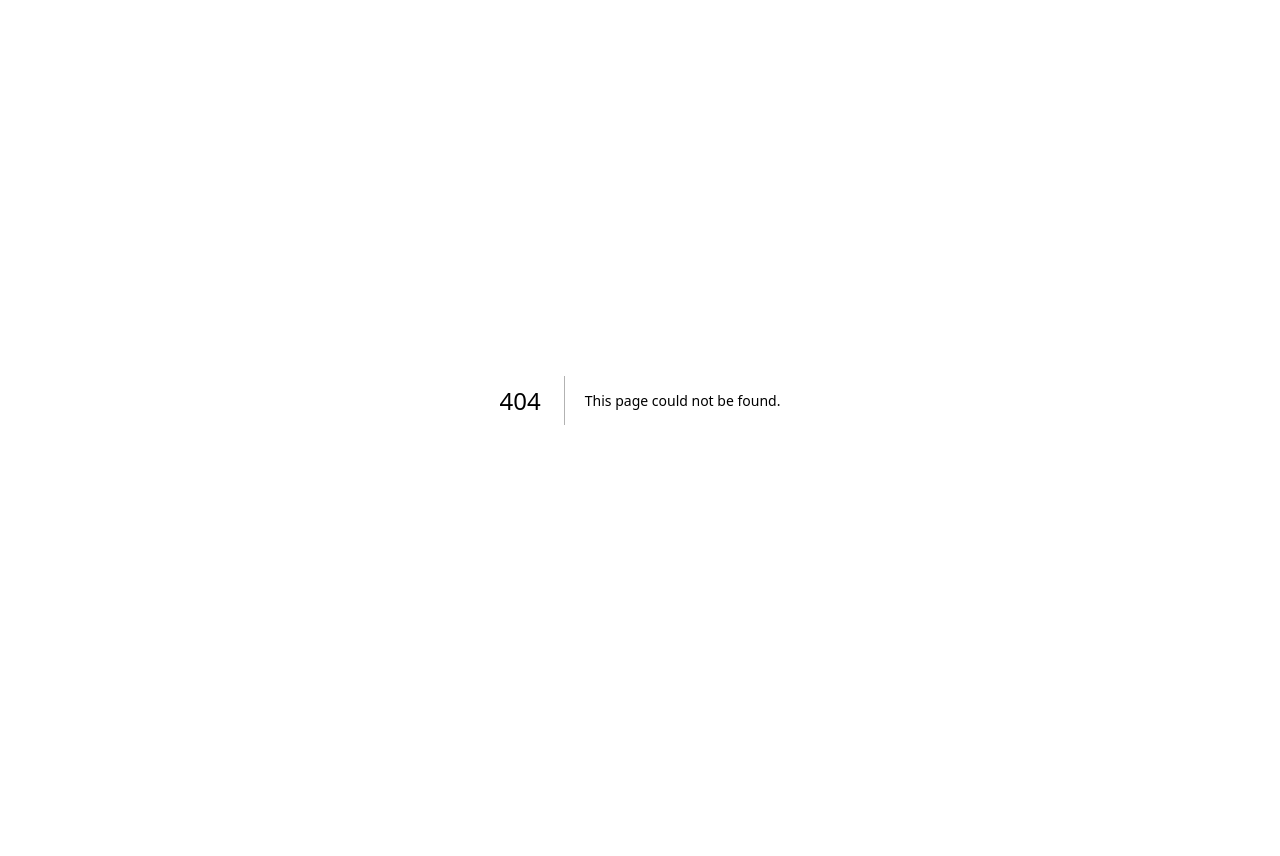
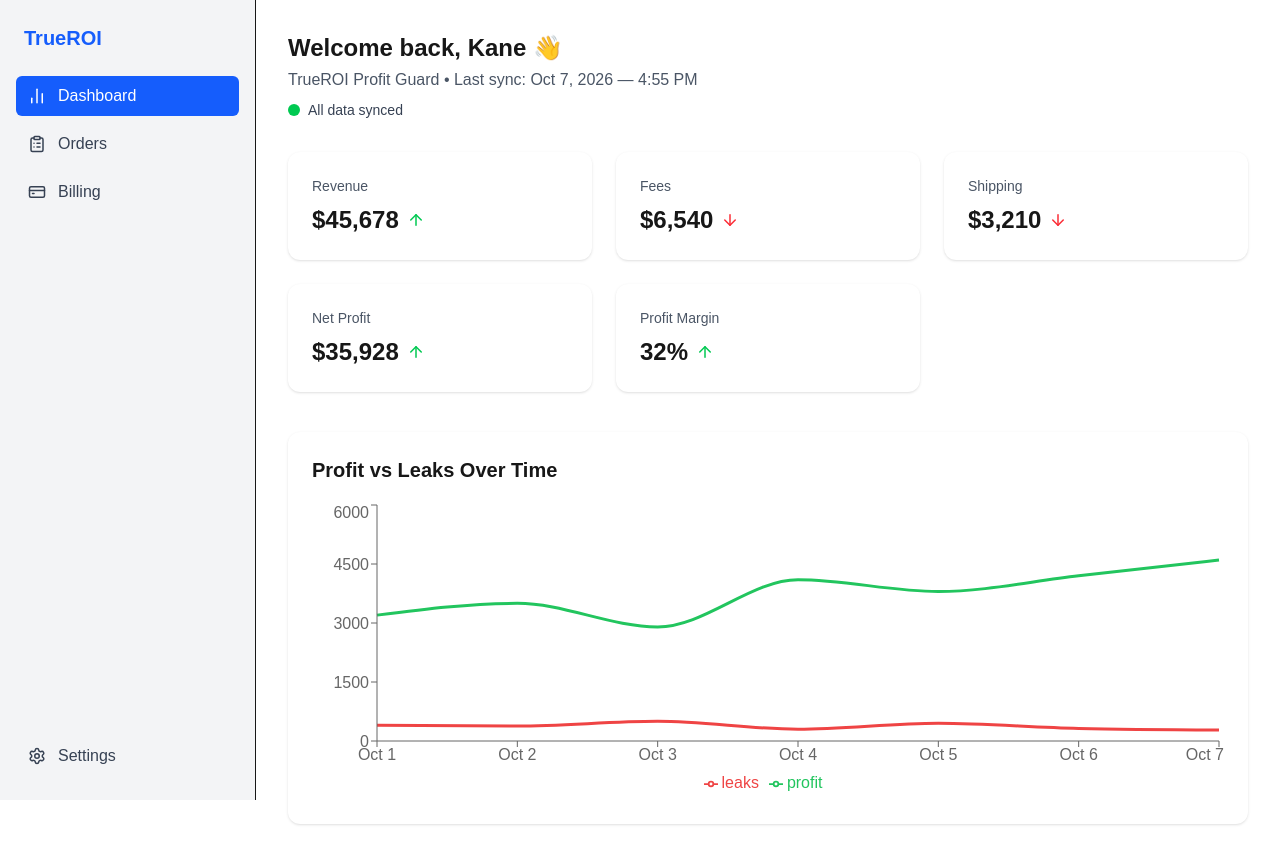
Before and after one commit to TrueROI/trueroi-frontend, a Next.js app: page /dashboard in a window 1280 px wide. Before the commit this address had no page. Before the commit the page ends 800 px from the top, so only its background shows below. Built offline with nearby package versions, Linux system fonts and the light colour scheme.

Commit message:
Added dashboard layout, sidebar, greeting, metric cards, and chart

```diff
--- /dev/null
+++ b/app/TestConnection.tsx
@@ -0,0 +1,24 @@
+"use client";
+
+export default function TestConnection() {
+  const testBackend = async () => {
+    const res = await fetch(`${process.env.NEXT_PUBLIC_API_URL}/api/auth/register`, {
+      method: "POST",
+      headers: { "Content-Type": "application/json" },
+      body: JSON.stringify({
+        email: "frontendtest@example.com",
+        password: "password123",
+        name: "Kane"
+      })
+    });
+
+    const data = await res.json();
+    console.log("Backend response:", data);
+  };
+
+  return (
+    <button onClick={testBackend} style={{ padding: "10px", background: "blue", color: "white" }}>
+      Test Backend Connection
+    </button>
+  );
+}
--- /dev/null
+++ b/app/dashboard/page.tsx
@@ -0,0 +1,36 @@
+import Greeting from "../../components/Greeting";
+import MetricCard from "../../components/MetricCard";
+import ProfitLeakChart from "../../components/ProfitLeakChart";
+
+const chartData = [
+  { date: "Oct 1", profit: 3200, leaks: 400 },
+  { date: "Oct 2", profit: 3500, leaks: 380 },
+  { date: "Oct 3", profit: 2900, leaks: 500 },
+  { date: "Oct 4", profit: 4100, leaks: 300 },
+  { date: "Oct 5", profit: 3800, leaks: 450 },
+  { date: "Oct 6", profit: 4200, leaks: 320 },
+  { date: "Oct 7", profit: 4600, leaks: 280 },
+];
+
+export default function DashboardPage() {
+  return (
+    <>
+      <Greeting
+        merchantName="Kane"
+        shopName="TrueROI Profit Guard"
+        lastSync="Oct 7, 2026 — 4:55 PM"
+        status="synced"
+      />
+
+      <div className="grid grid-cols-1 md:grid-cols-2 lg:grid-cols-3 gap-6">
+        <MetricCard title="Revenue" value="$45,678" trend="up" />
+        <MetricCard title="Fees" value="$6,540" trend="down" />
+        <MetricCard title="Shipping" value="$3,210" trend="down" />
+        <MetricCard title="Net Profit" value="$35,928" trend="up" />
+        <MetricCard title="Profit Margin" value="32%" trend="up" />
+      </div>
+
+      <ProfitLeakChart data={chartData} />
+    </>
+  );
+}
--- a/app/layout.tsx
+++ b/app/layout.tsx
@@ -1,6 +1,7 @@
 import type { Metadata } from "next";
 import { Geist, Geist_Mono } from "next/font/google";
 import "./globals.css";
+import Sidebar from "../components/Sidebar";
 
 const geistSans = Geist({
   variable: "--font-geist-sans",
@@ -13,17 +14,29 @@ const geistMono = Geist_Mono({
 });
 
 export const metadata: Metadata = {
-  title: "Create Next App",
-  description: "Generated by create next app",
+  title: "TrueROI Dashboard",
+  description: "Profit Guard Dashboard",
 };
 
-export default function RootLayout({ children }: LayoutProps<"/">) {
+export default function RootLayout({
+  children,
+}: {
+  children: React.ReactNode;
+}) {
   return (
     <html
       lang="en"
       className={`${geistSans.variable} ${geistMono.variable} h-full antialiased`}
     >
-      <body className="min-h-full flex flex-col">{children}</body>
+      <body className="min-h-full flex bg-white">
+        {/* Sidebar on the left */}
+        <Sidebar />
+
+        {/* Main dashboard content */}
+        <main className="flex-1 p-8 overflow-y-auto">
+          {children}
+        </main>
+      </body>
     </html>
   );
 }
--- a/app/page.tsx
+++ b/app/page.tsx
@@ -1,16 +1,25 @@
+"use client";
+
 import Sidebar from "../components/Sidebar";
+import TestConnection from "./TestConnection";
 
-export default function Home() {
+export default function Page() {
   return (
     <main className="min-h-screen bg-black text-white flex">
       <Sidebar />
-      <div className="flex-1 p-10 ml-64 flex items-center justify-center">
-        <div className="text-center">
+      <div className="flex-1 p-10 ml-64">
+        <div className="text-center mb-10">
           <h1 className="text-4xl font-bold">TrueROI Dashboard</h1>
           <p className="text-gray-400 mt-2">
             This will become your real-time profit leak view.
           </p>
         </div>
+
+        {/* Test Button */}
+        <div className="mt-10">
+          <h2 className="text-xl mb-4">Frontend → Backend Test</h2>
+          <TestConnection />
+        </div>
       </div>
     </main>
   );
--- /dev/null
+++ b/components/Greeting.tsx
@@ -0,0 +1,35 @@
+export default function Greeting({
+  merchantName,
+  shopName,
+  lastSync,
+  status
+}: {
+  merchantName: string;
+  shopName: string;
+  lastSync: string;
+  status: "synced" | "syncing";
+}) {
+  return (
+    <div className="mb-8">
+      <h1 className="text-2xl font-semibold">
+        Welcome back, {merchantName} 👋
+      </h1>
+
+      <p className="text-gray-600 mt-1">
+        {shopName} • Last sync: {lastSync}
+      </p>
+
+      <div className="mt-2 flex items-center gap-2">
+        <span
+          className={`h-3 w-3 rounded-full ${
+            status === "synced" ? "bg-green-500" : "bg-yellow-400 animate-pulse"
+          }`}
+        ></span>
+
+        <span className="text-sm text-gray-700">
+          {status === "synced" ? "All data synced" : "Syncing…"}
+        </span>
+      </div>
+    </div>
+  );
+}
--- /dev/null
+++ b/components/MetricCard.tsx
@@ -0,0 +1,49 @@
+import { ArrowUp, ArrowDown } from "lucide-react";
+
+export default function MetricCard({
+  title,
+  value,
+  trend,
+  loading,
+  error
+}: {
+  title: string;
+  value: string;
+  trend: "up" | "down" | null;
+  loading?: boolean;
+  error?: boolean;
+}) {
+  if (loading) {
+    return (
+      <div className="p-6 bg-white rounded-xl shadow animate-pulse">
+        <div className="h-4 w-24 bg-gray-200 rounded mb-3"></div>
+        <div className="h-6 w-32 bg-gray-300 rounded"></div>
+      </div>
+    );
+  }
+
+  if (error) {
+    return (
+      <div className="p-6 bg-red-50 border border-red-200 rounded-xl shadow">
+        <p className="text-red-600 font-medium">Unable to load data</p>
+      </div>
+    );
+  }
+
+  return (
+    <div className="p-6 bg-white rounded-xl shadow flex flex-col gap-2">
+      <p className="text-gray-600 text-sm">{title}</p>
+
+      <div className="flex items-center gap-2">
+        <span className="text-2xl font-semibold">{value}</span>
+
+        {trend === "up" && (
+          <ArrowUp size={18} className="text-green-500" />
+        )}
+        {trend === "down" && (
+          <ArrowDown size={18} className="text-red-500" />
+        )}
+      </div>
+    </div>
+  );
+}
--- /dev/null
+++ b/components/ProfitLeakChart.tsx
@@ -0,0 +1,48 @@
+import {
+  LineChart,
+  Line,
+  XAxis,
+  YAxis,
+  Tooltip,
+  Legend,
+  ResponsiveContainer
+} from "recharts";
+
+export default function ProfitLeakChart({
+  data
+}: {
+  data: { date: string; profit: number; leaks: number }[];
+}) {
+  return (
+    <div className="bg-white p-6 rounded-xl shadow mt-10">
+      <h2 className="text-xl font-semibold mb-4">
+        Profit vs Leaks Over Time
+      </h2>
+
+      <ResponsiveContainer width="100%" height={300}>
+        <LineChart data={data}>
+          <XAxis dataKey="date" />
+          <YAxis />
+          <Tooltip />
+          <Legend />
+
+          <Line
+            type="monotone"
+            dataKey="profit"
+            stroke="#22c55e"
+            strokeWidth={3}
+            dot={false}
+          />
+
+          <Line
+            type="monotone"
+            dataKey="leaks"
+            stroke="#ef4444"
+            strokeWidth={3}
+            dot={false}
+          />
+        </LineChart>
+      </ResponsiveContainer>
+    </div>
+  );
+}
--- a/components/Sidebar.tsx
+++ b/components/Sidebar.tsx
@@ -1,12 +1,63 @@
+import { Home, BarChart2, ClipboardList, CreditCard, Settings } from "lucide-react";
+
 export default function Sidebar() {
   return (
-    <div className="w-64 bg-gray-900 text-white p-6">
-      <h2 className="text-xl font-bold mb-4">Sidebar</h2>
-      <ul className="space-y-2">
-        <li>Dashboard</li>
-        <li>Settings</li>
-        <li>Pricing</li>
-      </ul>
+    <aside className="h-screen w-64 bg-gray-100 border-r flex flex-col justify-between">
+      {/* Logo */}
+      <div>
+        <div className="p-6 font-bold text-xl text-blue-600">
+          TrueROI
+        </div>
+
+        {/* Navigation */}
+        <nav className="px-4 space-y-2">
+          <SidebarLink
+            label="Dashboard"
+            icon={<BarChart2 size={18} />}
+            active
+          />
+          <SidebarLink
+            label="Orders"
+            icon={<ClipboardList size={18} />}
+          />
+          <SidebarLink
+            label="Billing"
+            icon={<CreditCard size={18} />}
+          />
+        </nav>
+      </div>
+
+      {/* Bottom Section */}
+      <div className="px-4 pb-6">
+        <SidebarLink
+          label="Settings"
+          icon={<Settings size={18} />}
+        />
+      </div>
+    </aside>
+  );
+}
+
+function SidebarLink({
+  label,
+  icon,
+  active = false
+}: {
+  label: string;
+  icon: React.ReactNode;
+  active?: boolean;
+}) {
+
+  return (
+    <div
+      className={`flex items-center gap-3 px-3 py-2 rounded-md cursor-pointer transition-colors ${
+        active
+          ? "bg-blue-600 text-white"
+          : "text-gray-700 hover:bg-gray-200"
+      }`}
+    >
+      {icon}
+      <span className="font-medium">{label}</span>
     </div>
   );
 }
```
Also changed, not shown: 1 other file (tests, documents, lock files or other folders).
